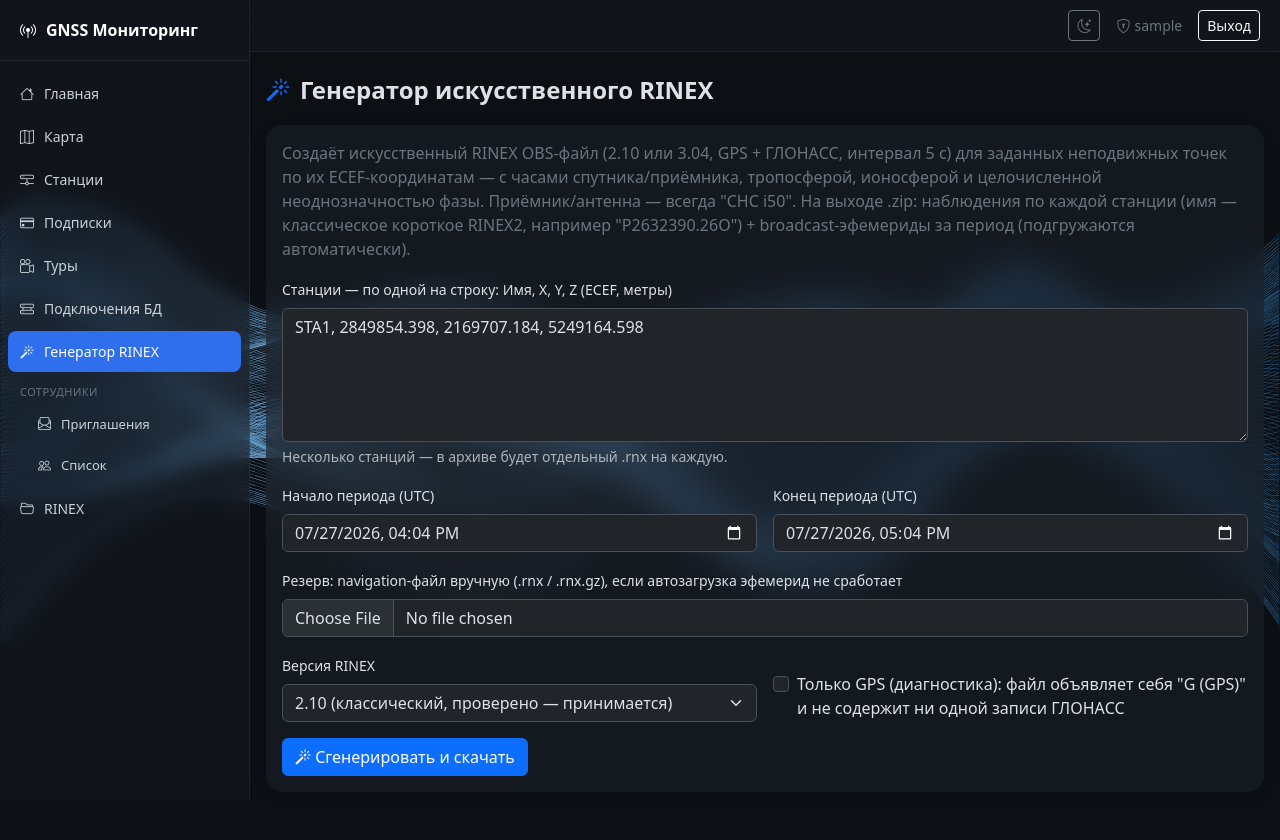
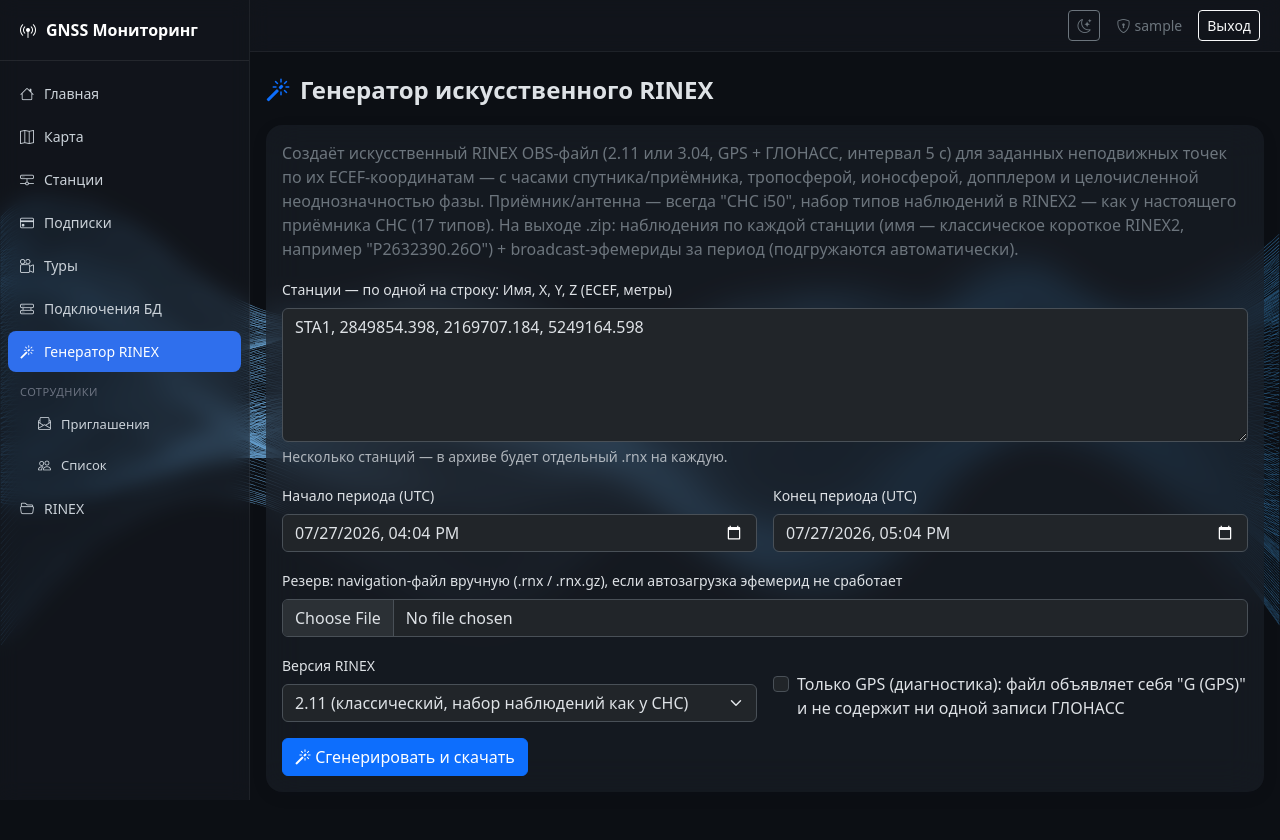
Before and after one commit to eugeny32/gisdata, a PHP site: page /rinex_generate.php in a window 1280 px wide. Run offline with PHP 8.4, Linux system fonts and the light colour scheme; the visitor is signed in with stand-in values (Sample User, id 1); some libraries are stand-ins or nearby versions.

Commit message:
RINEX2: use CHC obs types and format
Match synthetic RINEX output to real CHC receiver files to fix import errors (e.g. "Insufficient code measurements"). Key changes:

- app/lib/rinex_gen/RinexObsWriter.php
  - Introduced RGEN_RINEX2_OBS_TYPES (17 observation types as in CHC) and helper rgen_build_obs_types_header_lines() to emit multi-line "# / TYPES OF OBSERV" (max 9 per header line).
  - Bumped RINEX2 version to 2.11 and write MARKER NUMBER header like the real CHC file.
  - Reworked rgen_format_obs_line() to emit observation values in RINEX2-compliant chunks (max 5 values per data line) so long 17-type rows are split exactly as in real files.
  - Extended observation generation to produce C1 (no P1), SNR (S1/S2), Doppler (D1/D2 computed from range rate), and explicit zeroed fields for unused bands (C2/C5/L5... etc.) to mirror CHC behavior.
  - Minor formatting/comments updated and byte-for-byte alignment considerations preserved.

- map.php
  - Make the tourViewerModal static (data-bs-backdrop="static" and data-bs-keyboard="false") to prevent accidental closing.

- rinex_generate.php
  - Update UI text to indicate RINEX 2.11, mention CHC-like 17 obs types and Doppler, and adjust select option label accordingly.

These changes are intended to make generated RINEX2 files indistinguishable from actual CHC receiver outputs so they are accepted by downstream tools that validate receiver model vs. reported observation types.

```diff
--- a/app/lib/rinex_gen/RinexObsWriter.php
+++ b/app/lib/rinex_gen/RinexObsWriter.php
@@ -42,6 +42,18 @@ require_once __DIR__ . '/GlonassNav.php';
  *  - смещение часов ПРИЁМНИКА — случайное на сессию (умеренное, единицы
  *    км эквивалента), с медленным дрейфом;
  *  - небольшой шум измерений (код — дециметры, фаза — мм).
+ *
+ * ГЛАВНАЯ НАХОДКА (после долгой диагностики "Insufficient code measurements",
+ * не зависевшей ни от одной физической правки выше): пользователь предоставил
+ * настоящий RINEX-файл с приёмника CHC (тот же производитель, что "CHC i50")
+ * — и набор типов наблюдений у него СОВСЕМ не такой, как мы писали. У нас
+ * было 5 типов (C1/P1/P2/L1/L2). У настоящего CHC — 17: C1,L1,D1,S1 (L1),
+ * P2,L2,D2,S2 (L2/G2, без отдельного C2 для GPS/ГЛОНАСС — он всегда 0.000),
+ * плюс C5/L5/D5/S5/C7/L7/D7/S7 (L5/L7 — тоже 0.000 у GPS/ГЛОНАСС, реальные
+ * значения там только у Galileo/BeiDou, которых у нас нет). Если TBC сверяет
+ * заявленную модель приёмника с фактическим набором наблюдений — урезанный
+ * 5-типовый файл могло отбраковывать именно поэтому, всегда и независимо от
+ * качества самих данных. См. RGEN_RINEX2_OBS_TYPES.
  */
 
 const RGEN_ELEVATION_MASK_DEG = 5.0;
@@ -240,29 +252,52 @@ function rgen_header_line(string $data, string $label): string
     return str_pad(substr($data, 0, 60), 60) . str_pad($label, 20) . "\r\n";
 }
 
+/**
+ * Реальный набор типов наблюдений приёмника CHC (сверено байт-в-байт с
+ * настоящим файлом с приёмника CHC I73, тот же производитель/линейка, что
+ * "CHC i50" из заголовка) — 17 типов, а не 5, как было раньше! У нас были
+ * только C1/P1/P2/L1/L2 — если TBC сверяет ожидаемый набор наблюдений для
+ * заявленной модели приёмника, урезанный набор мог быть и причиной
+ * "Insufficient code measurements" всё это время. C2/C5/L5/D5/S5/C7/L7/D7/S7
+ * у настоящего CHC для GPS/ГЛОНАСС спутников всегда 0.000 (приёмник физически
+ * не трекает эти диапазоны для них — ненулевые они только у Galileo/BeiDou,
+ * которых у нас в генераторе нет) — это НЕ "нет данных" (пусто), а явный
+ * 0.000, как в реальном файле.
+ */
+const RGEN_RINEX2_OBS_TYPES = ['C1', 'L1', 'D1', 'S1', 'P2', 'L2', 'D2', 'S2', 'C2', 'C5', 'L5', 'D5', 'S5', 'C7', 'L7', 'D7', 'S7'];
+
+/** "# / TYPES OF OBSERV" — переносится на несколько строк, максимум 9 типов на строку (число — только на первой). */
+function rgen_build_obs_types_header_lines(array $types): string
+{
+    $out = '';
+    foreach (array_chunk($types, 9) as $i => $chunk) {
+        $prefix = $i === 0 ? sprintf('%6d', count($types)) : str_repeat(' ', 6);
+        $line = $prefix;
+        foreach ($chunk as $t) {
+            $line .= sprintf('%6s', $t);
+        }
+        $out .= rgen_header_line($line, '# / TYPES OF OBSERV');
+    }
+    return $out;
+}
+
 function rgen_build_rinex2_header(string $stationName, array $ecef, int $startUnix, float $intervalSec, bool $gpsOnly = false): string
 {
     $sysLabel = $gpsOnly ? 'G (GPS)' : 'M (MIXED)';
     $out = '';
-    // Версия 2.10, не 2.11 — точно как в реальном рабочем файле-эталоне.
-    $out .= rgen_header_line(sprintf('%9.2f%11s%-20s%-20s', 2.10, '', 'OBSERVATION DATA', $sysLabel), 'RINEX VERSION / TYPE');
+    // Версия 2.11 — как в реальном файле с приёмника CHC (не 2.10, как у
+    // более старого синтетического эталона SiGOGbcst).
+    $out .= rgen_header_line(sprintf('%9.2f%11s%-20s%-20s', 2.11, '', 'OBSERVATION DATA', $sysLabel), 'RINEX VERSION / TYPE');
     $out .= rgen_header_line(sprintf('%-20s%-20s%-20s', 'gisdata-rinex-synth', 'gisdata', gmdate('Ymd His', time()) . ' UTC'), 'PGM / RUN BY / DATE');
-    $out .= rgen_header_line('Synthetic RINEX (artificial test data, not real observations)', 'COMMENT');
     $out .= rgen_header_line(substr($stationName, 0, 60), 'MARKER NAME');
+    $out .= rgen_header_line(substr($stationName, 0, 60), 'MARKER NUMBER');
     $out .= rgen_header_line(sprintf('%-20s%-40s', 'SYNTH', 'gisdata'), 'OBSERVER / AGENCY');
     $out .= rgen_header_line(sprintf('%-20s%-20s%-20s', '1', RGEN_RECEIVER_TYPE, '1.0'), 'REC # / TYPE / VERS');
     $out .= rgen_header_line(sprintf('%-20s%-20s', '1', RGEN_ANTENNA_TYPE), 'ANT # / TYPE');
     $out .= rgen_header_line(sprintf('%14.4f%14.4f%14.4f', $ecef[0], $ecef[1], $ecef[2]), 'APPROX POSITION XYZ');
     $out .= rgen_header_line(sprintf('%14.4f%14.4f%14.4f', 0.0, 0.0, 0.0), 'ANTENNA: DELTA H/E/N');
     $out .= rgen_header_line(sprintf('%6d%6d', 1, 1), 'WAVELENGTH FACT L1/2');
-    // S1/S2 (SNR) пробовали добавить и здесь, но это означало перенос строк
-    // данных (RINEX 2.11 — максимум 5 значений на строку при >5 типов), и
-    // именно после этого TBC перестал даже ОТКРЫВАТЬ файл ("Cannot open
-    // file") — то есть полная регрессия (раньше хотя бы импортировался).
-    // Возвращаем 5 типов без переноса — историческая версия, которая
-    // стабильно импортировалась. S1/S2 оставлены только в RINEX3 (там
-    // перенос строк не нужен — гораздо ниже риск).
-    $out .= rgen_header_line(sprintf('%6d%6s%6s%6s%6s%6s', 5, 'C1', 'P1', 'P2', 'L1', 'L2'), '# / TYPES OF OBSERV');
+    $out .= rgen_build_obs_types_header_lines(RGEN_RINEX2_OBS_TYPES);
     $out .= rgen_header_line(sprintf('%10.3f', $intervalSec), 'INTERVAL');
     // Сверено байт-в-байт с реальным рабочим файлом (RP1 2390.25O,
     // принимается TBC) — там метка времени именно "GPS", не "UTC". Моя
@@ -289,16 +324,22 @@ function rgen_format_sat_list_lines(string $epochPrefix, array $satIds): string
 
 function rgen_format_obs_line(array $values): string
 {
-    // LLI и SSI — ОБА пустые (сверено байт-в-байт с реальным рабочим
-    // файлом RP1 2390.25O: между значениями ровно 4 пробела — 2 пустых
-    // флага текущего значения + 2 ведущих пробела следующего F14.3, а не 3,
-    // как было при LLI='0'). Ровно 5 значений (без S1/S2 — см. примечание у
-    // "# / TYPES OF OBSERV" выше), поэтому перенос строк не нужен.
-    $line = '';
-    foreach ($values as $v) {
-        $line .= $v === null ? str_repeat(' ', 16) : sprintf('%14.3f', $v) . '  ';
+    // LLI и SSI — ОБА пустые (сверено байт-в-байт с реальными рабочими
+    // файлами: между значениями ровно 4 пробела — 2 пустых флага текущего
+    // значения + 2 ведущих пробела следующего F14.3, а не 3, как было при
+    // LLI='0'). 17 типов наблюдений (см. RGEN_RINEX2_OBS_TYPES) — максимум
+    // 5 значений на строку данных (RINEX 2.11), остаток переносится на
+    // следующую строку БЕЗ какого-либо префикса — именно так устроен
+    // настоящий файл с приёмника CHC (4 строки на спутник: 5+5+5+2).
+    $out = '';
+    foreach (array_chunk($values, 5) as $chunk) {
+        $line = '';
+        foreach ($chunk as $v) {
+            $line .= $v === null ? str_repeat(' ', 16) : sprintf('%14.3f', $v) . '  ';
+        }
+        $out .= $line . "\r\n";
     }
-    return $line . "\r\n";
+    return $out;
 }
 
 /**
@@ -334,9 +375,14 @@ function rgen_build_rinex2_obs(string $stationName, array $ecef, int $startUnix,
         if (!$ranges) {
             continue;
         }
+        // Допплер (D1/D2) — численная производная дальности (доп. вызов на
+        // t+1с), раньше этих полей не было вообще. Знак — стандартное
+        // соглашение GPS: дальность растёт (спутник удаляется) => допплер
+        // отрицательный.
+        $rangesNext = rgen_compute_visible_ranges($eph, $ecef, (float)($t + 1));
         $clockOffsetM = $clockBiasM + $clockDriftMPerSec * ($t - $startUnix);
 
-        $epochRows = []; // satId => [C1, P1, P2, L1, L2]
+        $epochRows = []; // satId => [C1, L1, D1, S1, P2, L2, D2, S2, C2, C5, L5, D5, S5, C7, L7, D7, S7]
         foreach ($ranges as $sat => $info) {
             $range = $info['range'];
             $isGlo = $sat[0] === 'R';
@@ -350,12 +396,20 @@ function rgen_build_rinex2_obs(string $stationName, array $ecef, int $startUnix,
             $ionoL2 = $ionoL1 * ($f1 / $f2) ** 2;
 
             [$ambN1, $ambN2] = $ambiguities[$sat];
-            $p1 = $range + $ionoL1 + $clockOffsetM + mt_rand(-300, 300) / 1000.0;
+            $c1 = $range + $ionoL1 + $clockOffsetM + mt_rand(-300, 300) / 1000.0;
             $p2 = $range + $ionoL2 + $clockOffsetM + mt_rand(-300, 300) / 1000.0;
             $l1 = ($range - $ionoL1 + $clockOffsetM) / $lambda1 + $ambN1 + mt_rand(-5, 5) / 1000.0;
             $l2 = ($range - $ionoL2 + $clockOffsetM) / $lambda2 + $ambN2 + mt_rand(-5, 5) / 1000.0;
-            // C1 = P1 (оба на L1 — C/A-код и P-код видят одну ионосферу).
-            $epochRows[$sat] = [$p1, $p1, $p2, $l1, $l2];
+            $s1 = rgen_snr_db($info['elevDeg']);
+            $s2 = rgen_snr_db($info['elevDeg']);
+            $rangeRate = isset($rangesNext[$sat]) ? $rangesNext[$sat]['range'] - $range : 0.0;
+            $d1 = -$rangeRate / $lambda1;
+            $d2 = -$rangeRate / $lambda2;
+            // C1 (без P1 вовсе — настоящий CHC его не выдаёт); C2/C5/L5/D5/
+            // S5/C7/L7/D7/S7 — реальные нули (приёмник физически не трекает
+            // эти диапазоны для GPS/ГЛОНАСС, см. примечание у
+            // RGEN_RINEX2_OBS_TYPES).
+            $epochRows[$sat] = [$c1, $l1, $d1, $s1, $p2, $l2, $d2, $s2, 0.0, 0.0, 0.0, 0.0, 0.0, 0.0, 0.0, 0.0, 0.0];
         }
 
         ksort($epochRows);
--- a/map.php
+++ b/map.php
@@ -39,7 +39,7 @@ require __DIR__ . '/app/views/_head.php';
     </div>
   </div>
 
-  <div class="modal fade" id="tourViewerModal" tabindex="-1">
+  <div class="modal fade" id="tourViewerModal" tabindex="-1" data-bs-backdrop="static" data-bs-keyboard="false">
     <div class="modal-dialog modal-dialog-centered tour-viewer-dialog">
       <div class="modal-content">
         <div class="modal-header">
--- a/rinex_generate.php
+++ b/rinex_generate.php
@@ -206,9 +206,10 @@ require __DIR__ . '/app/views/_head.php';
   <div class="card surface-card">
     <div class="card-body">
       <p class="text-secondary">
-        Создаёт искусственный RINEX OBS-файл (2.10 или 3.04, GPS + ГЛОНАСС, интервал 5 с) для заданных
+        Создаёт искусственный RINEX OBS-файл (2.11 или 3.04, GPS + ГЛОНАСС, интервал 5 с) для заданных
         неподвижных точек по их ECEF-координатам — с часами спутника/приёмника, тропосферой,
-        ионосферой и целочисленной неоднозначностью фазы. Приёмник/антенна — всегда "CHC i50".
+        ионосферой, допплером и целочисленной неоднозначностью фазы. Приёмник/антенна — всегда
+        "CHC i50", набор типов наблюдений в RINEX2 — как у настоящего приёмника CHC (17 типов).
         На выходе .zip: наблюдения по каждой станции (имя — классическое короткое RINEX2, например
         "P2632390.26O") + broadcast-эфемериды за период (подгружаются автоматически).
       </p>
@@ -238,7 +239,7 @@ require __DIR__ . '/app/views/_head.php';
         <div class="col-md-6">
           <label class="form-label small">Версия RINEX</label>
           <select name="rinex_version" class="form-select">
-            <option value="2" <?= $rinexVersion === '2' ? 'selected' : '' ?>>2.10 (классический, проверено — принимается)</option>
+            <option value="2" <?= $rinexVersion === '2' ? 'selected' : '' ?>>2.11 (классический, набор наблюдений как у CHC)</option>
             <option value="3" <?= $rinexVersion === '3' ? 'selected' : '' ?>>3.04 (мультисистемный, современный)</option>
           </select>
         </div>
```
